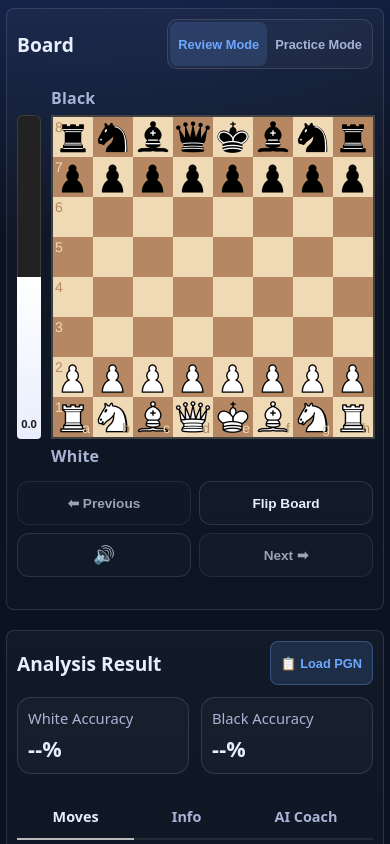
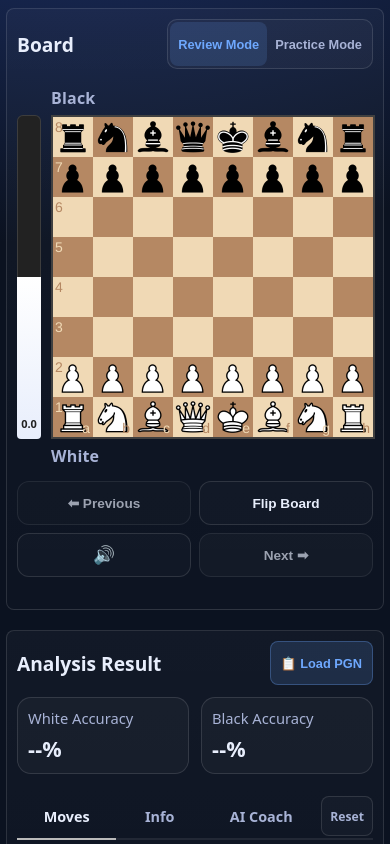
Before and after one commit to anshuman-sparsh/Chess_Verse_Lite, a website with bundled scripts: page index.html in a window 390 px wide. Shown: the top 844 px of the page. Built offline with nearby package versions, Linux system fonts and the light colour scheme.

Commit message:
refactor: implement automated UI contract tests and relocate reset control to the analysis tab header

```diff
--- a/index.html
+++ b/index.html
@@ -107,13 +107,16 @@
           </div>
         </div>
 
-        <div class="analysis-tabs" role="tablist" aria-label="Analysis sections">
+        <div class="analysis-tabs">
+          <div class="analysis-tab-buttons" role="tablist" aria-label="Analysis sections">
           <button id="tabMovesBtn" class="tab-btn active" type="button" role="tab" aria-selected="true"
             aria-controls="tabContentMoves">Moves</button>
           <button id="tabInfoBtn" class="tab-btn" type="button" role="tab" aria-selected="false"
             aria-controls="tabContentInfo">Info</button>
           <button id="tabCoachBtn" class="tab-btn" type="button" role="tab" aria-selected="false"
             aria-controls="tabContentCoach" tabindex="-1">AI Coach</button>
+          </div>
+          <button id="resetBtn" class="btn-reset-board" type="button" title="Reset">Reset</button>
         </div>
 
         <div class="analysis-tab-viewport">
@@ -227,7 +230,6 @@
 
           <div class="actions">
             <button id="analyzeBtn" class="btn" type="button">Analyze Game</button>
-            <button id="resetBtn" class="btn btn-secondary" type="button">Reset Board</button>
           </div>
 
           <div id="pgnModalHint" class="hint">
--- a/static/css/style.css
+++ b/static/css/style.css
@@ -135,6 +135,13 @@ body {
   gap: 8px;
 }
 
+.analysis-tab-buttons {
+  display: flex;
+  flex: 1 1 auto;
+  min-width: 0;
+  gap: 8px;
+}
+
 .tab-btn {
   background: none;
   border: none;
@@ -164,6 +171,29 @@ body {
   width: 100%;
   height: 2px;
   background-color: #bababa;
+}
+
+.btn-reset-board {
+  align-self: center;
+  margin-left: auto;
+  min-height: 34px;
+  padding: 6px 12px;
+  border: 1px solid rgba(255, 255, 255, 0.12);
+  border-radius: var(--radius-sm);
+  color: var(--muted);
+  background: rgba(255, 255, 255, 0.025);
+  cursor: pointer;
+  font: inherit;
+  font-size: 0.82rem;
+  font-weight: 700;
+  transition: color var(--duration-fast) ease, border-color var(--duration-fast) ease,
+    background-color var(--duration-fast) ease;
+}
+
+.btn-reset-board:hover {
+  border-color: rgba(110, 168, 254, 0.35);
+  color: var(--text);
+  background: rgba(110, 168, 254, 0.08);
 }
 
 .tab-content[hidden] {
@@ -1810,10 +1840,18 @@ body {
   .analysis-tabs {
     gap: 2px;
   }
+  .analysis-tab-buttons {
+    gap: 2px;
+  }
   .tab-btn {
     flex: 1 1 auto;
     padding-inline: 8px;
     font-size: 0.9rem;
+  }
+  .btn-reset-board {
+    min-height: 40px;
+    padding-inline: 8px;
+    font-size: 0.76rem;
   }
   .coach-report-section,
   .coach-ready-state {
```
Also changed, not shown: tests/static-contracts.test.js (+10 -0 lines).
